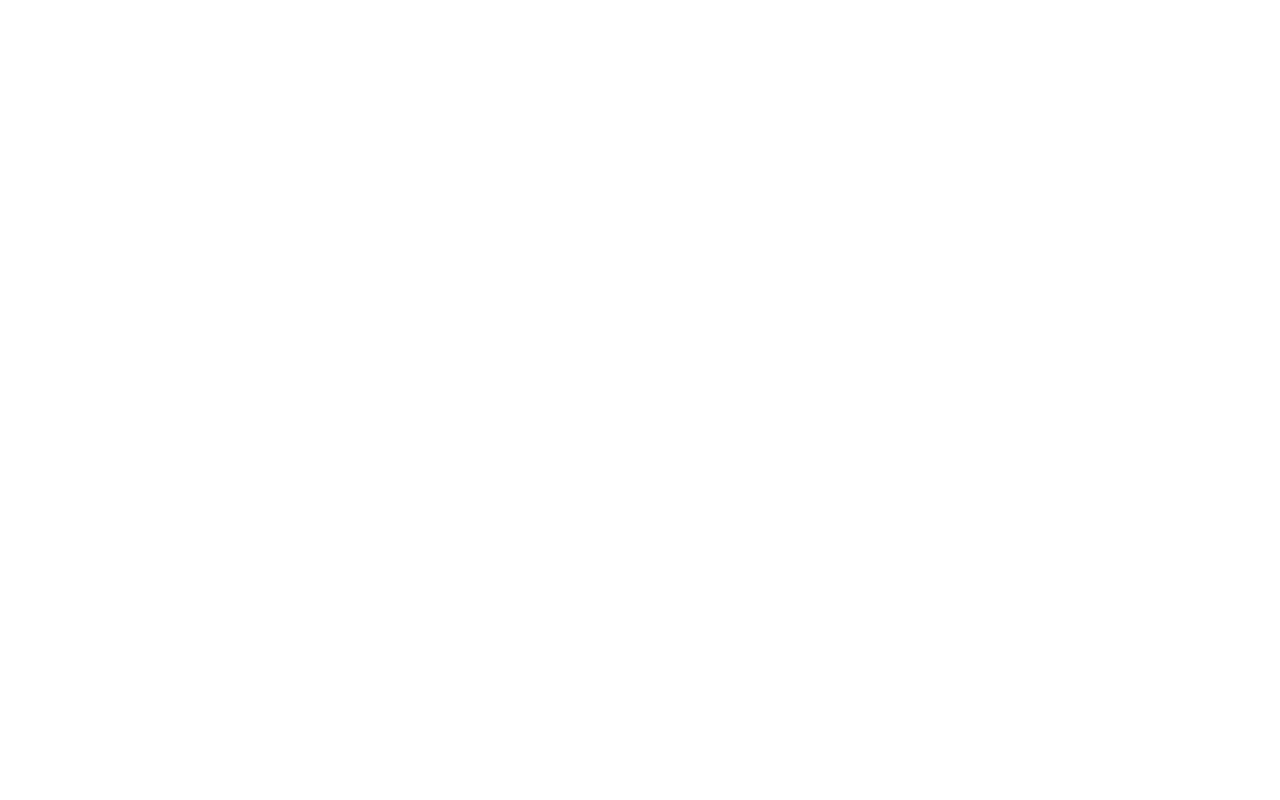
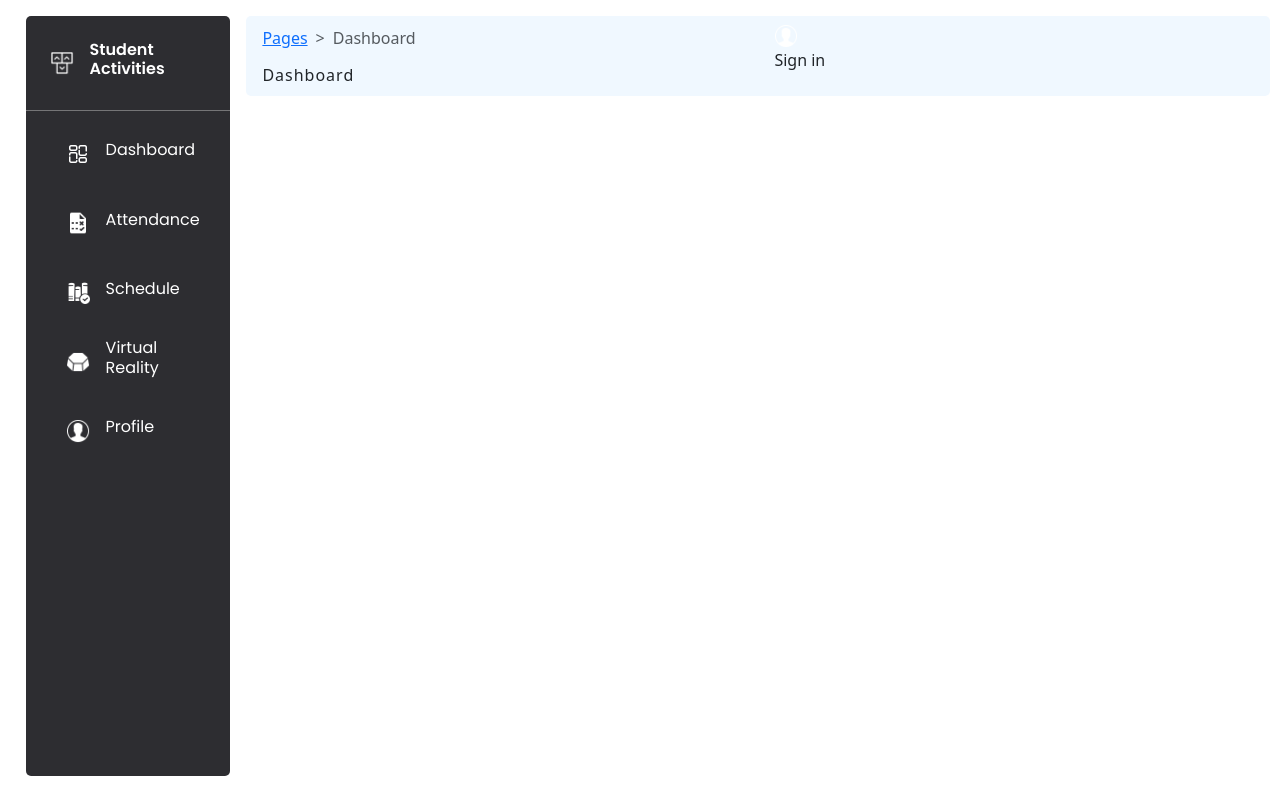
Before and after one commit to thezeeshanhassan/LMS, a plain HTML site: page views/facultyDash.html in a window 1280 px wide. Drawn offline with nearby package versions, Linux system fonts and the light colour scheme.

Commit message:
Adding topbar

```diff
--- a/public/css/facultyDash.css
+++ b/public/css/facultyDash.css
@@ -0,0 +1,149 @@
+.poppins-light {
+  font-family: "Poppins", sans-serif;
+  font-weight: 300;
+  font-style: normal;
+}
+
+.poppins-regular {
+  font-family: "Poppins", sans-serif;
+  font-weight: 400;
+  font-style: normal;
+}
+
+.poppins-semibold {
+  font-family: "Poppins", sans-serif;
+  font-weight: 600;
+  font-style: normal;
+}
+
+.poppins-bold {
+  font-family: "Poppins", sans-serif;
+  font-weight: 700;
+  font-style: normal;
+}
+
+body {
+  padding: 0px !important;
+  margin: 0px !important;
+  box-sizing: border-box !important;
+}
+
+.main-div {
+  display: flex !important;
+  justify-content: center !important;
+  align-items: center !important;
+}
+.side-bar {
+  background-color: #2d2d31 !important;
+  width: 16vw !important;
+  height: 95vh !important;
+  border-radius: 5px !important;
+  margin: 1em !important;
+  display: flex !important;
+  flex-direction: column !important;
+  justify-content: top !important;
+  align-items: left !important;
+}
+
+.logo {
+  width: 1.5em !important;
+  height: 1.5em !important;
+  margin-right: 1em !important;
+}
+
+.side-bar-item1 {
+  display: flex !important;
+  justify-content: left !important;
+  /* margin-left: 1em; */
+  padding-top: 1.5rem;
+  padding-bottom: 1.5rem;
+  align-items: center;
+  padding-left: 1.5em;
+  border-bottom: 1px solid rgba(255, 255, 255, 0.342);
+  border-radius: 5px 5px 0px 0px;
+}
+
+.side-bar-item1:hover {
+  background-color: #108a00 !important;
+  transition: background-color 0.3s ease !important;
+}
+
+.side-bar-item2,
+.side-bar-item3,
+.side-bar-item4,
+.side-bar-item5,
+.side-bar-item6 {
+  margin-top: 1em !important;
+  margin-left: 1em !important;
+  padding-left: 1.5em !important;
+  display: flex !important;
+  justify-content: left !important;
+  align-items: center !important;
+  /* background-color: blue; */
+  width: 78% !important;
+  height: 7% !important;
+}
+
+.side-bar-item2:hover,
+.side-bar-item3:hover,
+.side-bar-item4:hover,
+.side-bar-item5:hover,
+.side-bar-item6:hover {
+  padding-left: 1.5em !important;
+  margin-left: 1em !important;
+  margin-top: 1em !important;
+  display: flex !important;
+  justify-content: left !important;
+  align-items: center !important;
+  width: 78% !important;
+  height: 7% !important;
+  cursor: pointer !important;
+  background-color: #525257 !important;
+  border-radius: 5px !important;
+  transition: background-color 0.3s ease !important;
+}
+
+.side-bar-item2:active,
+.side-bar-item3:active,
+.side-bar-item4:active,
+.side-bar-item5:active,
+.side-bar-item6:active {
+  background-color: #108a00;
+}
+
+.side-bar-heading {
+  color: white !important;
+  font-size: 16px;
+}
+
+.info-div {
+  display: flex;
+  height: 95vh;
+  width: 80vw;
+}
+
+.top-bar {
+  display: flex;
+  justify-content: space-between;
+  align-items: center;
+  height: 10vh;
+  background-color: aliceblue;
+  width: 100%;
+  border-radius: 5px;
+}
+
+.page-title,
+.user-login {
+  display: flex;
+  flex-direction: column;
+  justify-content: center;
+  min-width: 50%;
+  height: 100%;
+  padding-left: 1rem;
+}
+.page-title h3 {
+  margin: 0;
+  padding: 0;
+  font-size: 1rem;
+  letter-spacing: 1px;
+}
--- a/views/facultyDash.html
+++ b/views/facultyDash.html
@@ -3,15 +3,91 @@
   <head>
     <meta charset="UTF-8" />
     <meta name="viewport" content="width=device-width, initial-scale=1.0" />
-    <title>Faculty Dashboard</title>
+    <title>Dashboard</title>
     <link rel="stylesheet" href="../public/css/facultyDash.css" />
     <link rel="preconnect" href="https://fonts.googleapis.com" />
     <link rel="preconnect" href="https://fonts.gstatic.com" crossorigin />
     <link
+      rel="stylesheet"
+      href="	https://cdn.jsdelivr.net/npm/bootstrap@5.3.3/dist/css/bootstrap.min.css"
+    />
+    <link
+      rel="icon"
+      type="image/x-icon"
+      href="../Resources/akhuwat_logo-removebg-preview.png"
+    />
+    <link
       href="https://fonts.googleapis.com/css2?family=Poppins:ital,wght@0,100;0,200;0,300;0,400;0,500;0,600;0,700;0,800;0,900;1,100;1,200;1,300;1,400;1,500;1,600;1,700;1,800;1,900&display=swap"
       rel="stylesheet"
     />
-    <link rel="icon" type="image/x-icon" href="../Resources/akhuwat_logo.jpg" />
   </head>
-  <body></body>
+
+  <body>
+    <div class="main-div">
+      <div class="side-bar">
+        <div class="side-bar-item1">
+          <img src="../Resources/sdashboard-logo-1.webp" alt="" class="logo" />
+          <h4 class="poppins-semibold side-bar-heading">Student Activities</h4>
+        </div>
+
+        <div class="side-bar-item2">
+          <img
+            src="../Resources/icons8-dashboard-layout-48.png"
+            alt=""
+            class="logo"
+          />
+          <h5 class="poppins-regular side-bar-heading">Dashboard</h5>
+        </div>
+        <div class="side-bar-item3">
+          <img
+            src="../Resources/icons8-attendance-30.png"
+            alt=""
+            class="logo"
+          />
+          <h5 class="poppins-regular side-bar-heading">Attendance</h5>
+        </div>
+        <div class="side-bar-item4">
+          <img
+            src="../Resources/icons8-course-assign-64.png"
+            alt=""
+            class="logo"
+          />
+          <h5 class="poppins-regular side-bar-heading">Schedule</h5>
+        </div>
+        <div class="side-bar-item5">
+          <img src="../Resources/icons8-beeswax-50.png" alt="" class="logo" />
+          <h5 class="poppins-regular side-bar-heading">Virtual Reality</h5>
+        </div>
+        <div class="side-bar-item6">
+          <img src="../Resources/icons8-male-user-50.png" alt="" class="logo" />
+          <h5 class="poppins-regular side-bar-heading">Profile</h5>
+        </div>
+      </div>
+      <div class="info-div">
+        <div class="top-bar">
+          <div class="page-title">
+            <nav style="--bs-breadcrumb-divider: '>'" aria-label="breadcrumb">
+              <ol class="breadcrumb">
+                <li class="breadcrumb-item"><a href="#">Pages</a></li>
+                <li class="breadcrumb-item active" aria-current="page">
+                  Dashboard
+                </li>
+              </ol>
+            </nav>
+            <h3>Dashboard</h3>
+          </div>
+          <div class="user-login">
+            <img
+              src="../Resources/icons8-male-user-50.png"
+              alt=""
+              class="logo"
+            />
+            <p>Sign in</p>
+          </div>
+        </div>
+      </div>
+    </div>
+
+    <script src="https://cdn.jsdelivr.net/npm/bootstrap@5.3.3/dist/js/bootstrap.bundle.min.js"></script>
+  </body>
 </html>
```
Also changed, not shown: Resources/icons8-attendance-30.png (added), Resources/icons8-beeswax-50.png (added), Resources/icons8-course-assign-64.png (added), Resources/icons8-dashboard-layout-48.png (added), Resources/icons8-male-user-50.png (added), Resources/sdashboard-logo-1.webp (added).
